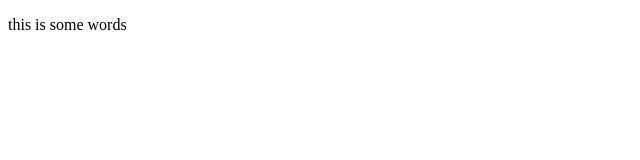
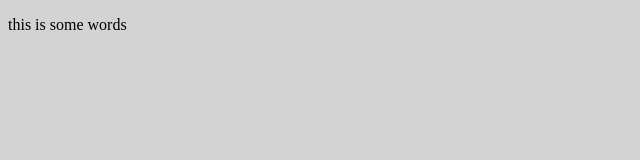
Before and after one commit to LaurenRoberts/thisThing, a plain HTML site: page index.html in a window 1280 px wide. Shown: the whole page, without its empty margins (0-640 px from the left). Drawn offline with Linux system fonts and the light colour scheme.

Commit message:
added stylesheet

```diff
--- /dev/null
+++ b/css/style.css
@@ -0,0 +1,4 @@
+body {
+    background-color: lightgrey;
+
+}
--- a/index.html
+++ b/index.html
@@ -1,6 +1,7 @@
 <!DOCTYPE html>
 <html>
     <head>
+        <link rel="stylesheet" type="text/css" href="css/style.css">
         <title> </title>
     </head>
     <body>
```
